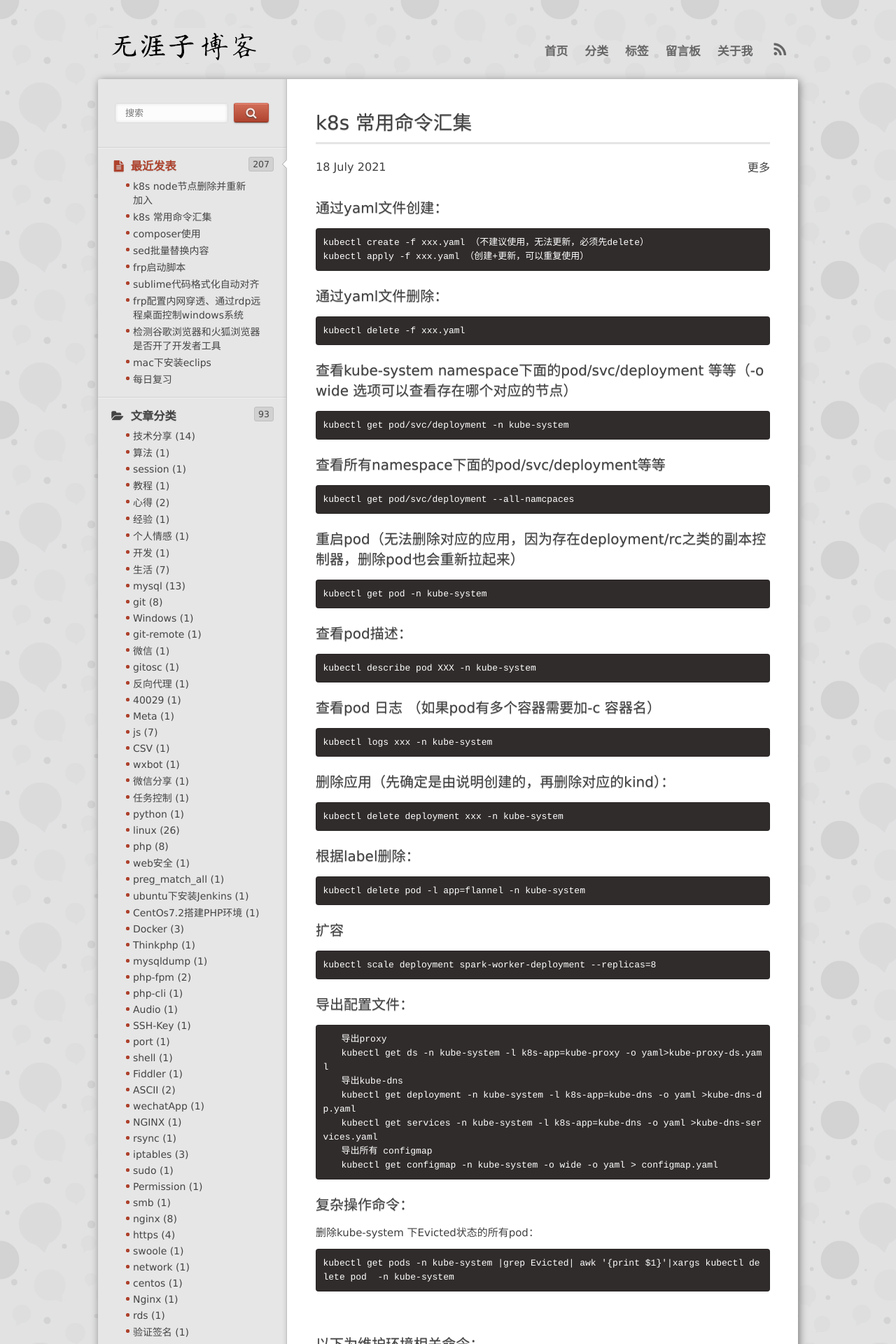
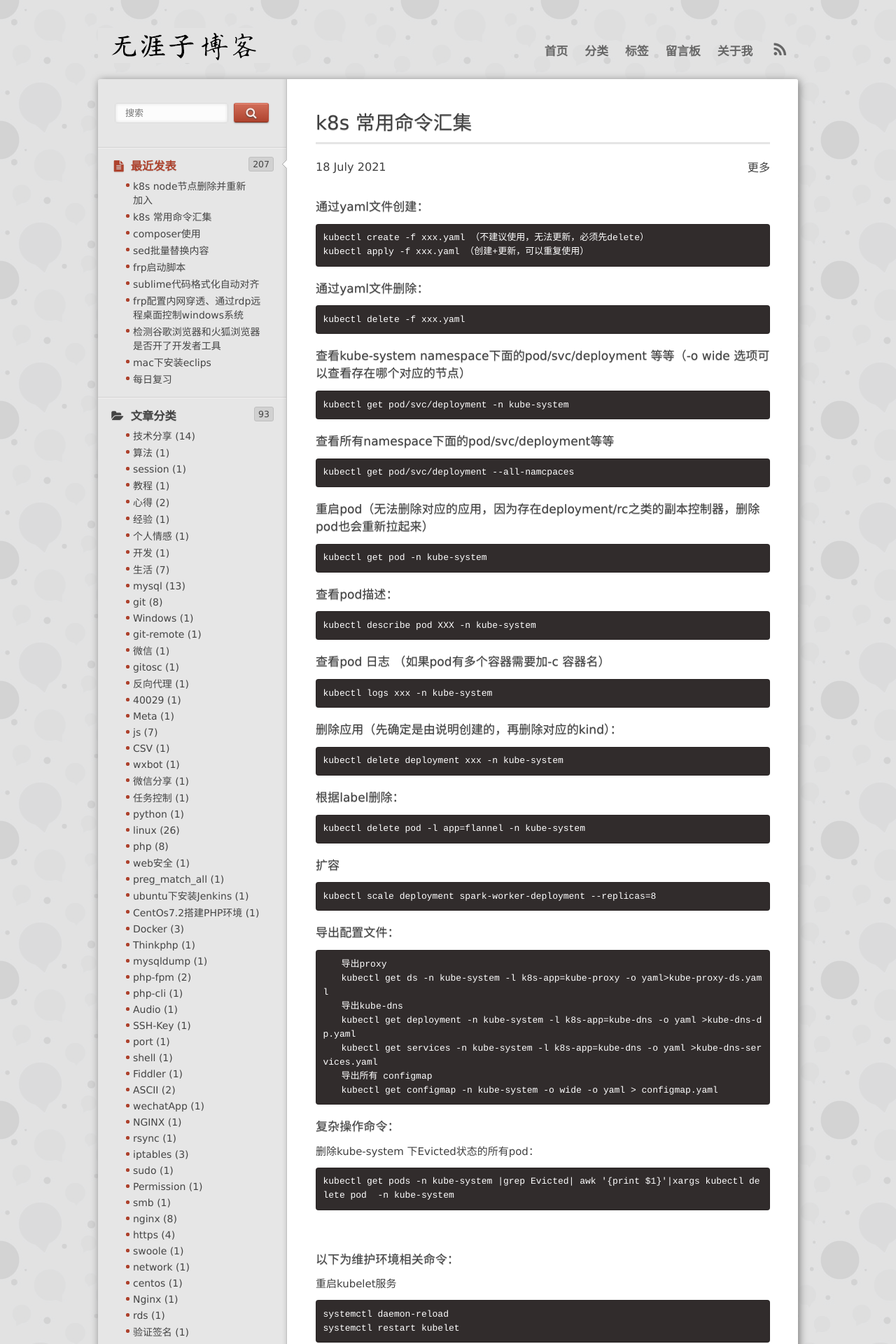
Before and after one commit to alibabayun/alibabayun.github.io, a Jekyll site: the page built from _posts/2021/2021-07-18-k8s-shell.md, in a window 1280 px wide. Shown: the top 1920 px of the page at 70% size. Built offline with Jekyll 4.4.1, drawn with Linux system fonts in a browser that asks for light colours; nearby versions of some CDN libraries; library files that are not in the unit come from our copies; comment, search, counter and statistics services are not loaded.

Commit message:
fix title

````diff
--- a/_posts/2021/2021-07-18-k8s-shell.md
+++ b/_posts/2021/2021-07-18-k8s-shell.md
@@ -7,58 +7,58 @@ category: "k8s"
 tags: ["k8s"]
 ---
 
-### 通过yaml文件创建：
+#### 通过yaml文件创建：
 ```
 kubectl create -f xxx.yaml （不建议使用，无法更新，必须先delete）
 kubectl apply -f xxx.yaml （创建+更新，可以重复使用）
 ```
 
-### 通过yaml文件删除：
+#### 通过yaml文件删除：
 ```
 kubectl delete -f xxx.yaml
 ```
 
-### 查看kube-system namespace下面的pod/svc/deployment 等等（-o wide  选项可以查看存在哪个对应的节点）
+#### 查看kube-system namespace下面的pod/svc/deployment 等等（-o wide  选项可以查看存在哪个对应的节点）
 ```
 kubectl get pod/svc/deployment -n kube-system
 ```
 
-### 查看所有namespace下面的pod/svc/deployment等等
+#### 查看所有namespace下面的pod/svc/deployment等等
 ```
 kubectl get pod/svc/deployment --all-namcpaces
 ```
 
-### 重启pod（无法删除对应的应用，因为存在deployment/rc之类的副本控制器，删除pod也会重新拉起来）
+#### 重启pod（无法删除对应的应用，因为存在deployment/rc之类的副本控制器，删除pod也会重新拉起来）
 ```
 kubectl get pod -n kube-system
 ```
 
-### 查看pod描述：
+#### 查看pod描述：
 ```
 kubectl describe pod XXX -n kube-system
 ```
 
-### 查看pod 日志 （如果pod有多个容器需要加-c 容器名）
+#### 查看pod 日志 （如果pod有多个容器需要加-c 容器名）
 ```
 kubectl logs xxx -n kube-system
 ```
 
-### 删除应用（先确定是由说明创建的，再删除对应的kind）：
+#### 删除应用（先确定是由说明创建的，再删除对应的kind）：
 ```
 kubectl delete deployment xxx -n kube-system
 ```
 
-### 根据label删除：
+#### 根据label删除：
 ```
 kubectl delete pod -l app=flannel -n kube-system
 ```
 
-### 扩容
+#### 扩容
 ```
 kubectl scale deployment spark-worker-deployment --replicas=8
 ```
 
-### 导出配置文件：
+#### 导出配置文件：
 ```
 　　导出proxy
 　　kubectl get ds -n kube-system -l k8s-app=kube-proxy -o yaml>kube-proxy-ds.yaml
@@ -69,66 +69,66 @@ kubectl scale deployment spark-worker-deployment --replicas=8
 　　kubectl get configmap -n kube-system -o wide -o yaml > configmap.yaml
 ```
 
-### 复杂操作命令：
+#### 复杂操作命令：
 删除kube-system 下Evicted状态的所有pod：
 ```
 kubectl get pods -n kube-system |grep Evicted| awk '{print $1}'|xargs kubectl delete pod  -n kube-system
 ```
 
 
-### 以下为维护环境相关命令：
+#### 以下为维护环境相关命令：
 重启kubelet服务
 ```
 systemctl daemon-reload
 systemctl restart kubelet
 ```
 
-### 修改启动参数
+#### 修改启动参数
 ```
 vim /etc/systemd/system/kubelet.service.d/10-kubeadm.conf
 ```
 
-### 查看集群信息
+#### 查看集群信息
 ```
 kubectl cluster-info
 ```
 
-### 查看各组件信息
+#### 查看各组件信息
 ```
 kubectl get componentstatuses
 ```
 
-### 查看kubelet进程启动参数
+#### 查看kubelet进程启动参数
 ```
 ps -ef | grep kubelet
 ```
 
-### 查看日志:
+#### 查看日志:
 ```
 journalctl -u kubelet -f
 ```
 
-### 设为不可调度状态：
+#### 设为不可调度状态：
 ```
 kubectl cordon node1
 ```
 
-### 将pod赶到其他节点：
+#### 将pod赶到其他节点：
 ```
 kubectl drain node1
 ```
 
-### 解除不可调度状态
+#### 解除不可调度状态
 ```
 kubectl uncordon node1
 ```
 
-### master运行pod
+#### master运行pod
 ```
 kubectl taint nodes master.k8s node-role.kubernetes.io/master-
 ```
 
-### master不运行pod
+#### master不运行pod
 ```
 kubectl taint nodes master.k8s node-role.kubernetes.io/master=:NoSchedule
 ```
````
Also changed, not shown: _posts/2020/2020-08-16-https-les-ssl.md (+2 -2 lines), _posts/2021/2021-07-18-k8s-token.md (+7 -7 lines).
